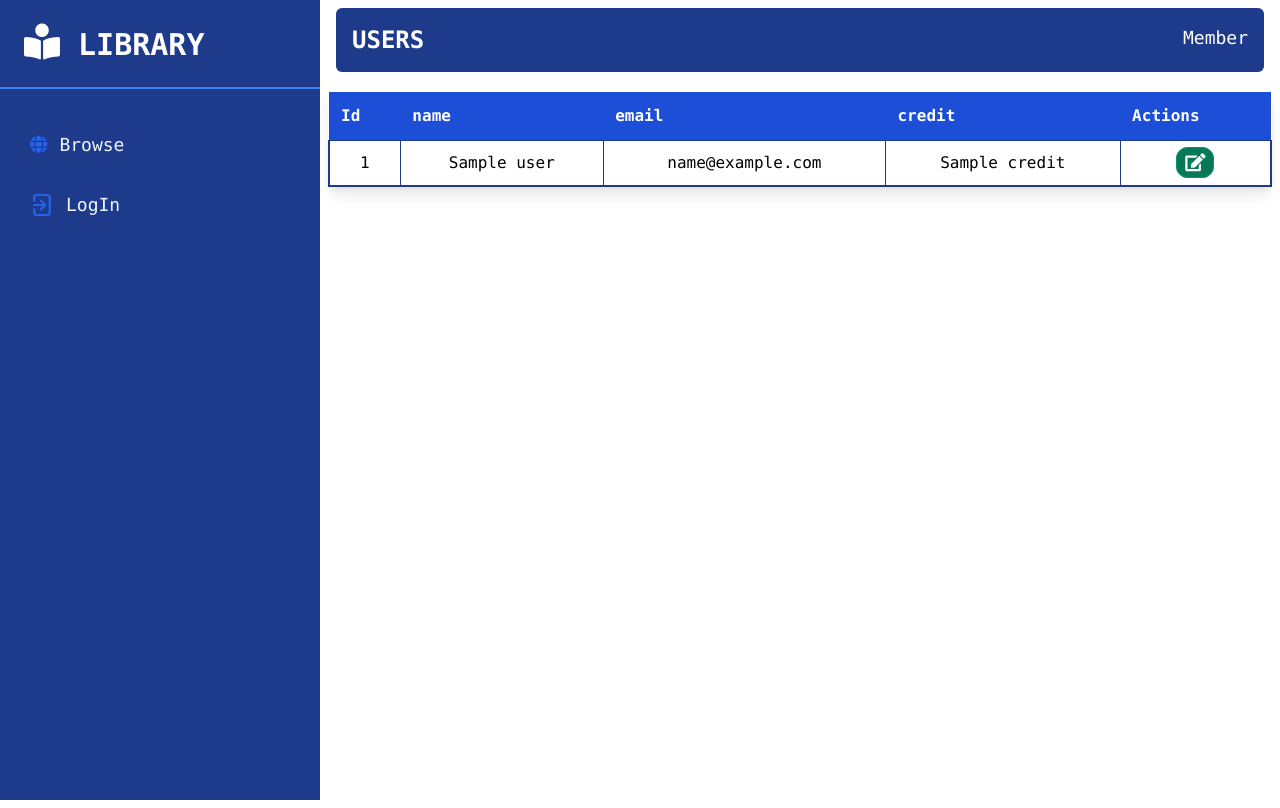
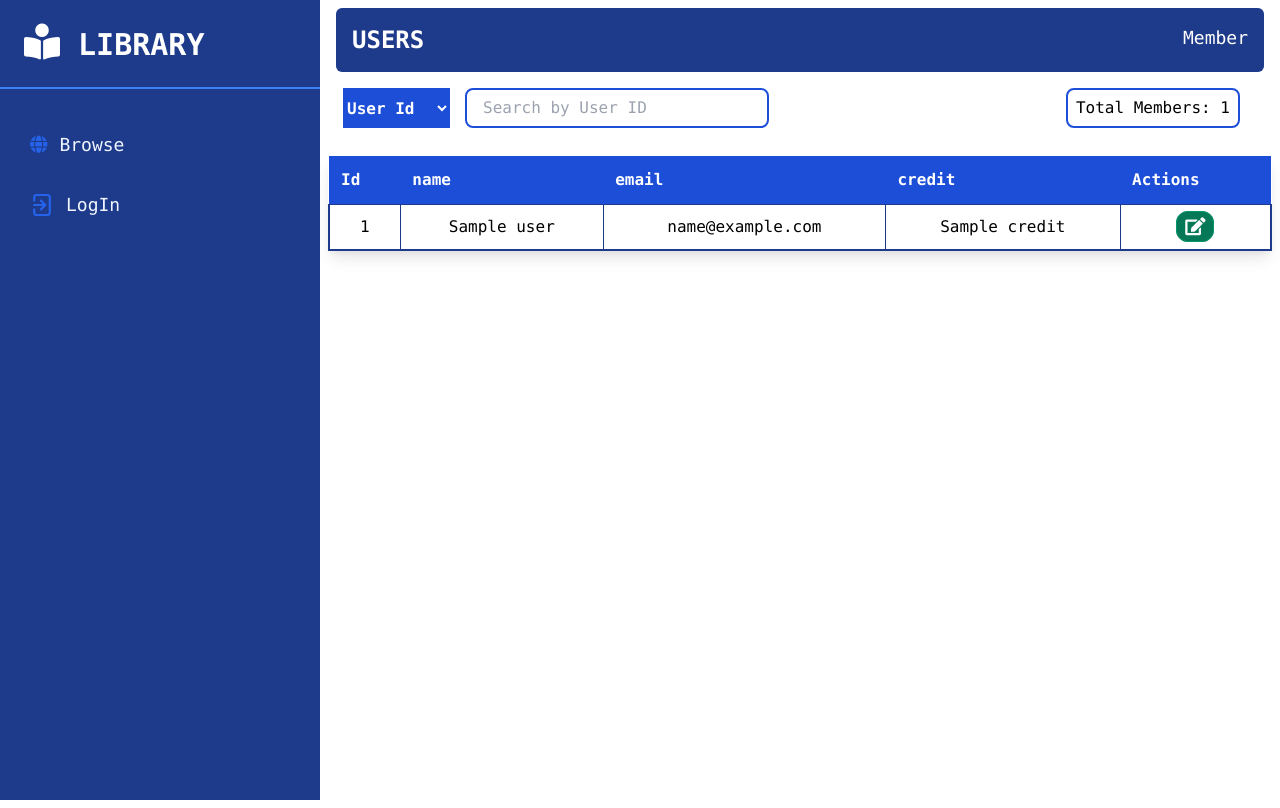
Before and after one commit to 26ANSH/Frappe-dev-hiring-test, a Python web app: template website/templates/members/index.html in a window 1280 px wide. Run offline with Jinja, Linux system fonts and the light colour scheme; the template is opened without the code that fills it: most values are stand-ins (such as "Sample title", 1, 10 or a date in 2020); some libraries are stand-ins or nearby versions.

Commit message:
bug fixing

```diff
--- a/website/templates/books/import.html
+++ b/website/templates/books/import.html
@@ -24,7 +24,7 @@
         else
         {
             toggleOnSubmit()
-            result.innerHTML = "Addidng "+bookQuantity+" books";
+            result.innerHTML = "Adding "+bookQuantity+" books";
             fetch('/books/add-books' , {
                 method: 'POST',
                 headers: {
--- a/website/templates/members/index.html
+++ b/website/templates/members/index.html
@@ -7,6 +7,65 @@
     document.getElementById("user").classList.add("bg-blue-500")
     document.getElementById("user-icon").classList.remove("text-blue-600")
 
+    function searchBookByCode(code)
+    {
+      const type = parseInt(document.getElementById('searchBy').value)
+      const table = document.getElementById('usersTableContent')
+      var rows = table.getElementsByTagName('tr')
+      if(type == 1){
+        code = code.toUpperCase()
+      }
+      for (var i = 0; i < rows.length; i++)
+       {
+
+        if (code == '') {
+          rows[i].classList.remove("hidden")
+        }
+        else {
+          cells = rows[i].getElementsByTagName('td')
+          value = cells[type].textContent
+          if(type == 1){
+            value = value.toUpperCase()
+          }
+            if (value.startsWith(code))
+            {
+              if(rows[i].classList.contains("hidden"))
+              {
+                rows[i].classList.remove("hidden")
+                rows[i].classList.add("table-row")
+              }
+            }
+            else
+            {
+              if(!(rows[i].classList.contains("hidden")))
+              {
+                rows[i].classList.remove("table-row")
+                rows[i].classList.add("hidden")
+              }
+            }
+        }
+
+       }
+    }
+
+
+    function selectTypeChange(type)
+    {
+      const searchInput = document.getElementById('searchInput')
+      type = parseInt(type)
+      if(type == 0){
+        searchInput.placeholder = "Search by User ID"
+      }
+      else if(type == 1){
+        searchInput.placeholder = "Search by User Name"
+      }
+      else{
+        searchInput.placeholder = "Select Valid Input"
+      }
+    }
+
+
+
 </script>
 {% endblock %}
 
@@ -15,6 +74,24 @@ Users
 {% endblock %}
 
 {% block content %}
+
+<div class="flex flex-col md:flex-row w-full justify-between items-center pr-8">
+  <div class="w-full lg:w-1/2 my-2 flex justify-evenly">
+    <select onchange="selectTypeChange(this.value)" class="bg-blue-700 font-bold text-white" id="searchBy">
+      <option value="0" selected>User Id</option>
+      <option value="1">User Name</option>
+    </select>
+
+    <input id="searchInput" type="text" onkeyup="searchBookByCode(this.value)" placeholder="Search by User ID"
+      class="w-2/3 px-4 py-1.5 rounded-lg border-2 border-blue-700 ring-blue-200">
+    </span>
+
+  </div>
+
+  <div class="border-2 border-blue-700 rounded-lg px-2 py-1.5">
+    Total Members: {{ users|length }}
+  </div>
+</div>
 
 <table id="userTable" class="w-full flex-no-wrap sm:bg-white overflow-hidden sm:shadow-lg my-5">
 
```
Also changed, not shown: website/members.py (+5 -32 lines), website/models.py (+5 -2 lines), website/templates/members/member.html (+11 -7 lines), website/database.db.
